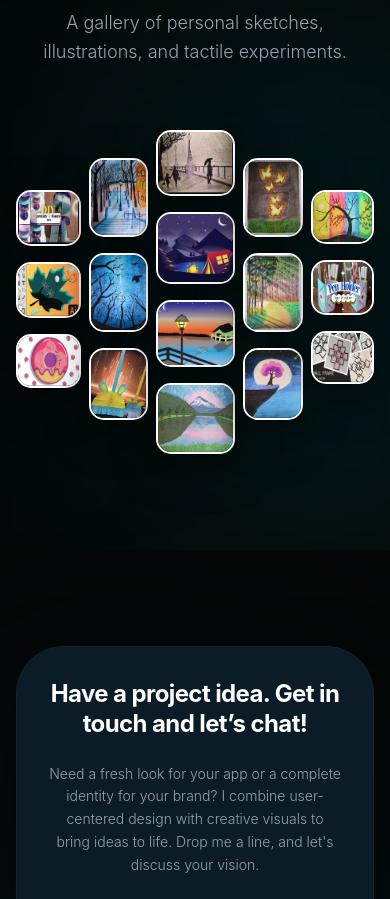
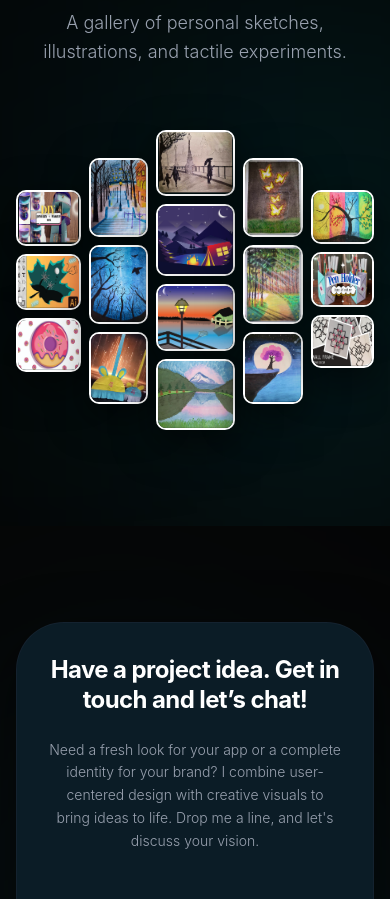
Before and after one commit to hussain-labs/Sidra-Sharif, a React (Vite) app: page / in a window 390 px wide. Shown: the part 9620-10519 px from the top of the page. Built offline with nearby package versions, Linux system fonts and the light colour scheme.

Commit message:
gallery fi

```diff
--- a/src/components/Home/CreativePlayground.jsx
+++ b/src/components/Home/CreativePlayground.jsx
@@ -71,19 +71,19 @@ const CreativePlayground = () => {
         </div>
 
         {/* Desktop: 5-column Flex Cluster (No overlaps) */}
-        <div className="flex justify-center items-start lg:gap-4 gap-2">
+        <div className="flex justify-center items-start sm:gap-4 gap-2">
           {columns.map((col, colIndex) => {
             // Apply vertical offsets to create the "cloud" cluster shape
             let mtClass = "";
-            if (colIndex === 0 || colIndex === 4) mtClass = "lg:mt-[160px] mt-[60px]";
-            else if (colIndex === 1 || colIndex === 3) mtClass = "lg:mt-[80px] mt-7";
+            if (colIndex === 0 || colIndex === 4) mtClass = "md:mt-[160px] sm:mt-[100px] mt-[60px]";
+            else if (colIndex === 1 || colIndex === 3) mtClass = "md:mt-[80px] sm:mt-[60px] mt-7";
 
             return (
-              <div key={colIndex} className={`flex flex-col gap-4 ${mtClass}`}>
+              <div key={colIndex} className={`flex flex-col sm:gap-4 gap-2 ${mtClass}`}>
                 {col.map((item) => (
                   <div
                     key={item.id}
-                    className="w-full rounded-[15px] border-[2px] border-white overflow-hidden shadow-[0_12px_40px_rgba(0,0,0,0.6)] transform transition-transform duration-500 hover:scale-[1.05] hover:z-20"
+                    className="w-full sm:rounded-[15px] rounded-[10px] border-[2px] border-white overflow-hidden shadow-[0_12px_40px_rgba(0,0,0,0.6)] transform transition-transform duration-500 hover:scale-[1.05] hover:z-20"
                   >
                     <img
                       src={item.src}
```
